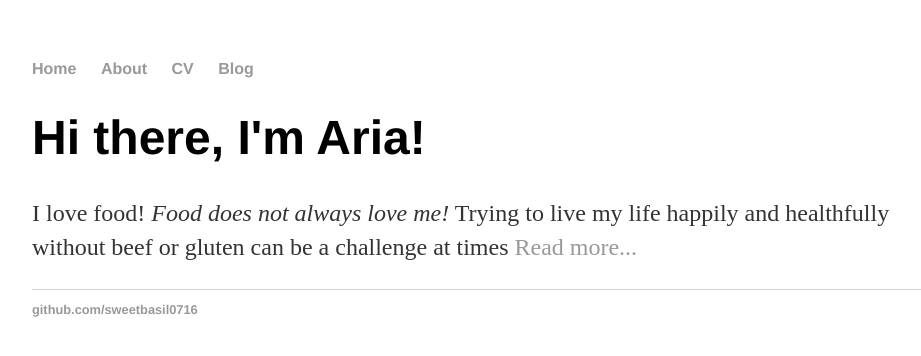
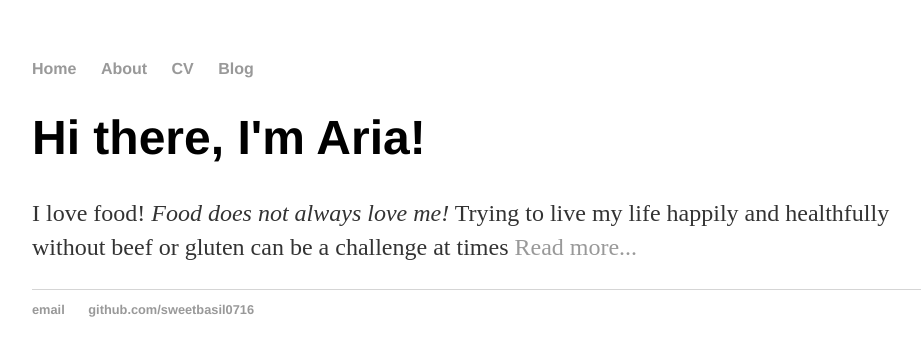
Before and after one commit to Sweetbasil0716/ariag.github.io, a plain HTML site: page index.html in a window 1280 px wide. Shown: the whole page, without its empty margins (160-1081 px from the left). Drawn offline with Linux system fonts and the light colour scheme.

Commit message:
Update index.html

```diff
--- a/index.html
+++ b/index.html
@@ -22,7 +22,8 @@
 		</div><!-- /.container -->
 		<footer>
     		<ul>
-   			<li><a href="https://github.com/sweetbasil0716">github.com/sweetbasil0716</a></li>
+   			<li><a href="mailto:ar.gil1013@gmail.com">email</a></li>
+			<li><a href="https://github.com/sweetbasil0716">github.com/sweetbasil0716</a></li>
 			</ul>
 		</footer>
 	</body>
```
